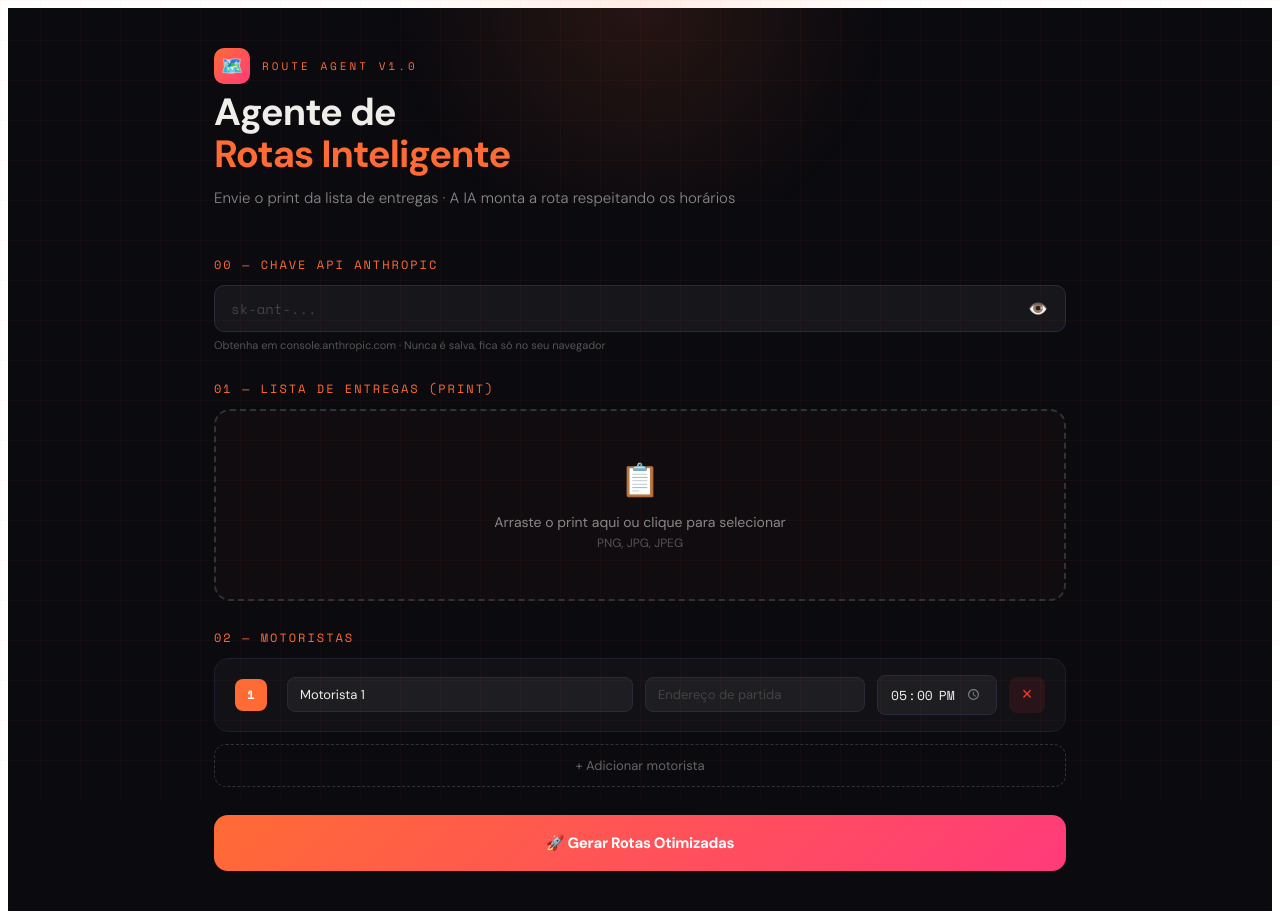
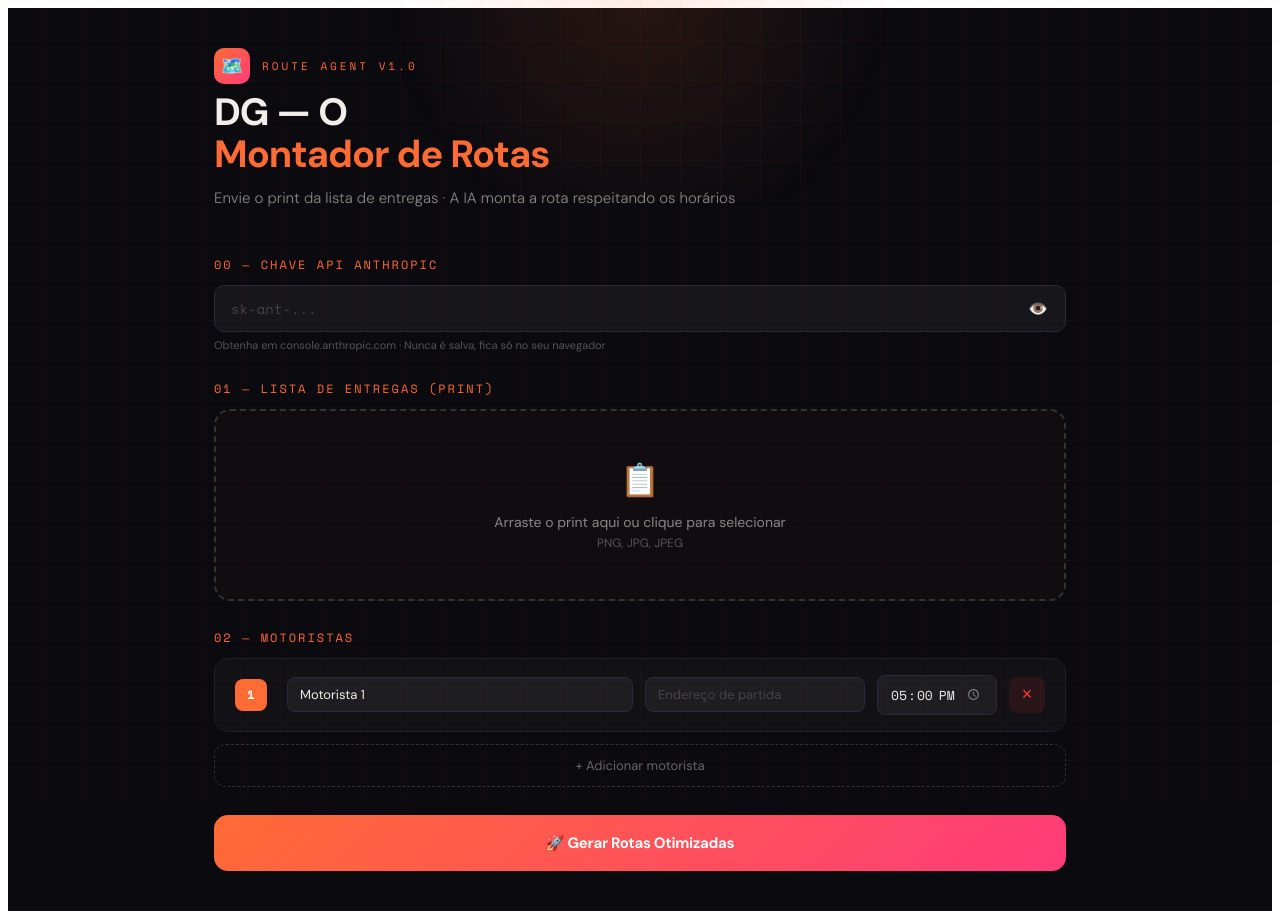
Before and after one commit to albertoabraocontato-ai/DG-O-MONTADOR-DE-ROTAS, a React (Vite) app: page / in a window 1280 px wide. Built offline with nearby package versions, Linux system fonts and the light colour scheme.

Commit message:
Update App.jsx

```diff
--- a/src/App.jsx
+++ b/src/App.jsx
@@ -193,7 +193,7 @@ export default function AgenteRotas() {
             </span>
           </div>
           <h1 style={{ fontSize: "38px", fontWeight: "700", margin: 0, lineHeight: 1.1, letterSpacing: "-1px" }}>
-            Agente de<br /><span style={{ color: "#FF6B35" }}>Rotas Inteligente</span>
+            DG — O<br /><span style={{ color: "#FF6B35" }}>Montador de Rotas</span>
           </h1>
           <p style={{ marginTop: "12px", color: "#888", fontSize: "15px", fontWeight: "300" }}>
             Envie o print da lista de entregas · A IA monta a rota respeitando os horários
```
